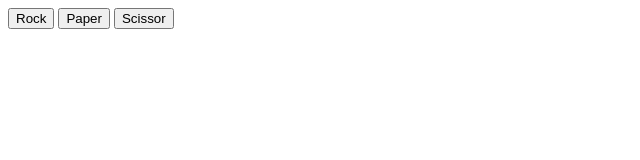
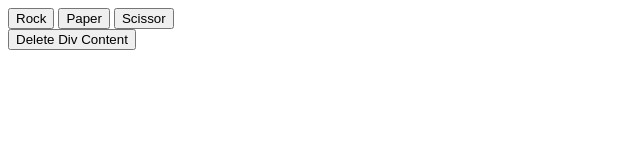
Before and after one commit to herzdev/rps-game, a plain HTML site: page index.html in a window 1280 px wide. Shown: the whole page, without its empty margins (0-640 px from the left). Drawn offline with Linux system fonts and the light colour scheme.

Commit message:
Add delete div content-button

```diff
--- a/index.html
+++ b/index.html
@@ -15,6 +15,8 @@
 
     </div>
 
+    <button id="deleteOutput">Delete Div Content</button>
+
     <script src="./script.js"></script>
 </body>
 </html>
```
